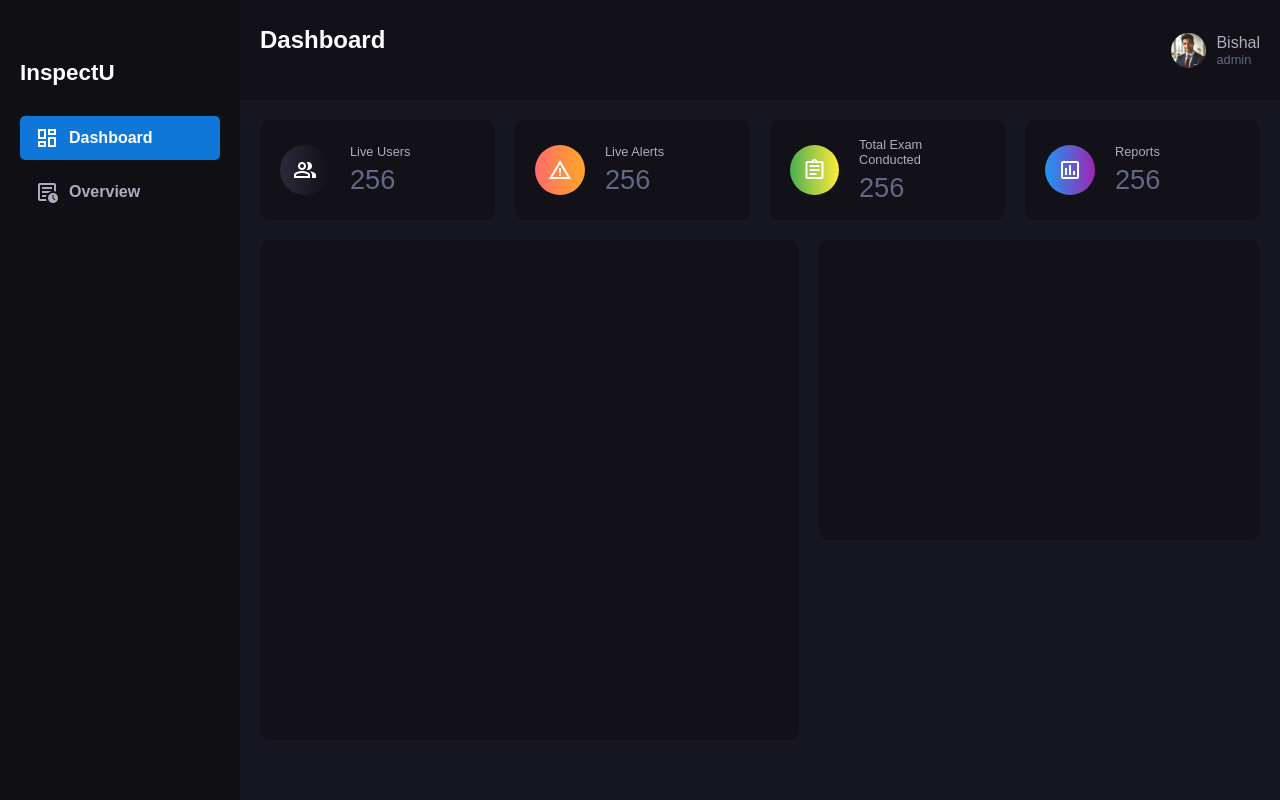
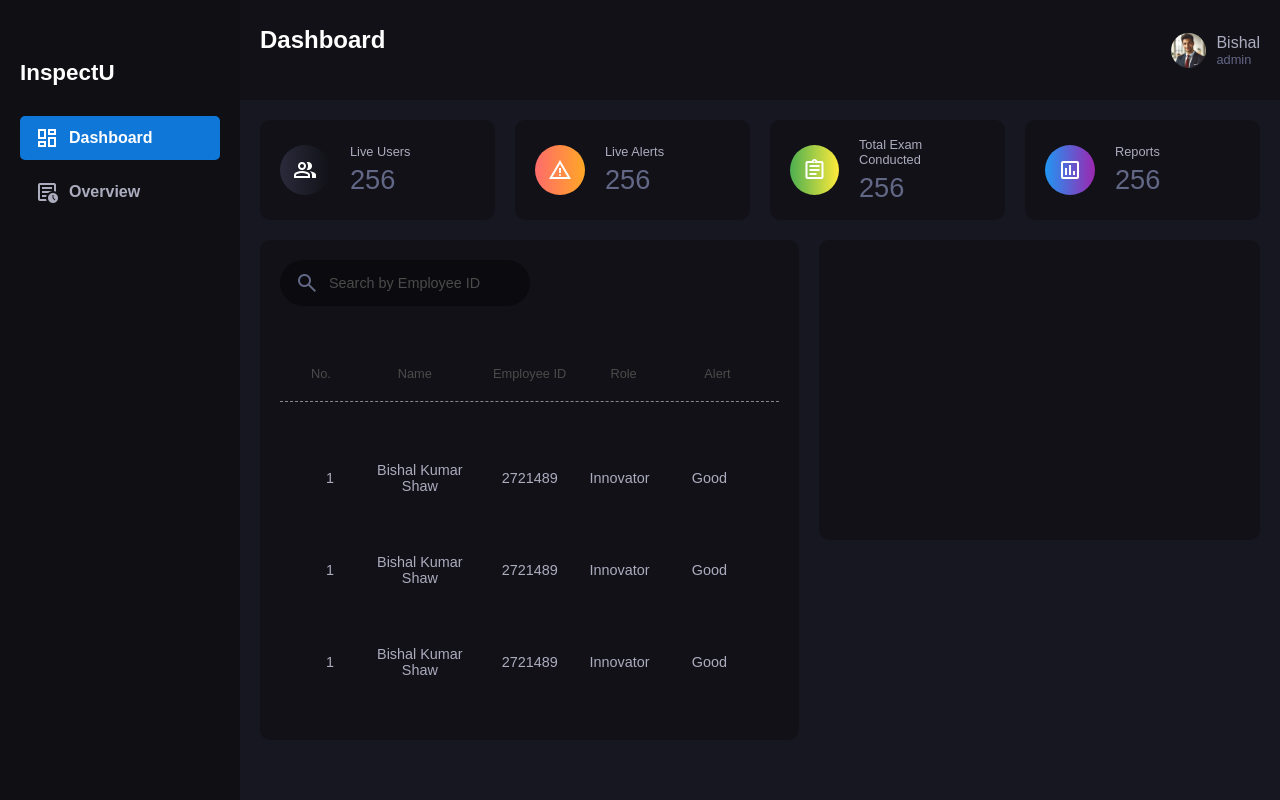
Before and after one commit to BishalKrShaw/InspectU-New-Admin-Page, a React (Vite) app in the folder frontend/: page /admin/dashboard in a window 1280 px wide. Built offline with nearby package versions, Linux system fonts and the light colour scheme.

Commit message:
Live user list render UI done

```diff
--- a/frontend/src/components/admin/Dashboard.css
+++ b/frontend/src/components/admin/Dashboard.css
@@ -65,6 +65,7 @@
 }
 
 #list {
+  padding: 20px;
   width: 55%;
   height: 500px;
   border-radius: 10px;
--- a/frontend/src/components/admin/Dashboard.jsx
+++ b/frontend/src/components/admin/Dashboard.jsx
@@ -2,6 +2,7 @@
 import React from "react";
 import "./Dashboard.css";
 import Highlights from "./Highlights";
+import LiveUserList from "./LiveUserContainer";
 
 const Dashboard = () => {
   return (
@@ -28,7 +29,9 @@ const Dashboard = () => {
 
       {/* list-graphs */}
       <section id="list-graphs-div">
-        <div id="list"></div>
+        <div id="list">
+          <LiveUserList />
+        </div>
         <div id="graphs"></div>
       </section>
     </>
--- /dev/null
+++ b/frontend/src/components/admin/LiveUserContainer.css
@@ -0,0 +1,52 @@
+#searchbar {
+  margin-bottom: 40px;
+  background-color: #0b0b0f;
+  display: flex;
+  align-items: center;
+  justify-content: start;
+  padding: 5px 15px;
+  border-radius: 50px;
+  width: 50%;
+}
+
+#searchbar span {
+  color: var(--dull_text);
+}
+
+#searchbar input {
+  background-color: #0b0b0f;
+  border-radius: 50px;
+  width: 100%;
+  font-size: 0.9rem;
+  color: var(--icon_text_color);
+}
+
+#searchbar input::placeholder {
+  color: #4b4b4a;
+  font-size: 0.9rem;
+}
+
+/* Stats Headings */
+.stats-headings {
+  text-align: center;
+  display: flex;
+  align-items: center;
+  justify-content: space-between;
+  gap: 10px;
+  padding: 20px;
+  border-bottom: 1px dashed #888888;
+}
+
+.stats-headings div {
+  font-size: 0.8rem;
+  color: #4b4b4a;
+}
+
+/* Scrollable list container */
+.scrollable-list {
+  max-height: 300px;  /* Set fixed height for the scrollable area */
+  overflow-y: auto;   /* Scrollbar appears when content overflows */
+  margin-top: 10px;
+  border-radius: 8px;
+  padding: 10px;
+}
--- /dev/null
+++ b/frontend/src/components/admin/LiveUserContainer.jsx
@@ -0,0 +1,49 @@
+import React from "react";
+import "./LiveUserContainer.css";
+import LiveUserList from "./LiveUserList";
+
+function LiveUserContainer() {
+  return (
+    <div className="all-users-container">
+      {/* Search bar */}
+      <div id="searchbar">
+        <span className="material-symbols-outlined">search</span>
+        <input type="text" placeholder="Search by Employee ID" />
+      </div>
+
+      {/* Stats Headings */}
+      <div className="stats-headings">
+        <div className="number" style={{ width: "10%" }}>
+          No.
+        </div>
+        <div className="name" style={{ width: "30%" }}>
+          Name
+        </div>
+        <div className="employee-id" style={{ width: "20%" }}>
+          Employee ID
+        </div>
+        <div className="role" style={{ width: "20%" }}>
+          Role
+        </div>
+        <div className="alert" style={{ width: "20%" }}>
+          Alert
+        </div>
+      </div>
+
+      {/* Scrollable list of users */}
+      <div className="scrollable-list">
+        <LiveUserList />
+        <LiveUserList />
+        <LiveUserList />
+        <LiveUserList />
+        <LiveUserList />
+        <LiveUserList />
+        <LiveUserList />
+        <LiveUserList />
+        {/* Add more LiveUserList components as needed */}
+      </div>
+    </div>
+  );
+}
+
+export default LiveUserContainer;
--- /dev/null
+++ b/frontend/src/components/admin/LiveUserList.css
@@ -0,0 +1,35 @@
+/* Employee stats container */
+.employees-stats {
+  text-align: center;
+  display: flex;
+  align-items: center;
+  justify-content: space-between;
+  gap: 10px;
+  padding: 20px;
+  font-size: 0.9rem;
+  color: var(--icon_text_color);
+  margin-block: 20px;
+  border-radius: 20px;
+  cursor: pointer;
+}
+
+/* Hover effect for each employee entry */
+.employees-stats:hover {
+  color: #fff;
+  background-color: #0a0a0e;
+}
+
+/* Alert styling */
+.alert span {
+  padding: 5px 20px;
+  border-radius: 50px;
+}
+
+.goodAlert {
+  background-color: #ffbf5f9d;
+}
+
+.badAlert {
+  background-color: rgba(255, 49, 49, 0.836);
+  color: white;
+}
--- /dev/null
+++ b/frontend/src/components/admin/LiveUserList.jsx
@@ -0,0 +1,28 @@
+import React from "react";
+import "./LiveUserList.css"
+
+function LiveUserList() {
+  return (
+    <>
+      <div className="employees-stats">
+        <div className="number" style={{ width: "10%" }}>
+          1
+        </div>
+        <div className="name" style={{ width: "30%" }}>
+          Bishal Kumar Shaw
+        </div>
+        <div className="employee-id" style={{ width: "20%" }}>
+          2721489
+        </div>
+        <div className="role" style={{ width: "20%" }}>
+          Innovator
+        </div>
+        <div className="alert" style={{ width: "20%" }}>
+          <span>Good</span>
+        </div>
+      </div>
+    </>
+  );
+}
+
+export default LiveUserList;
```
